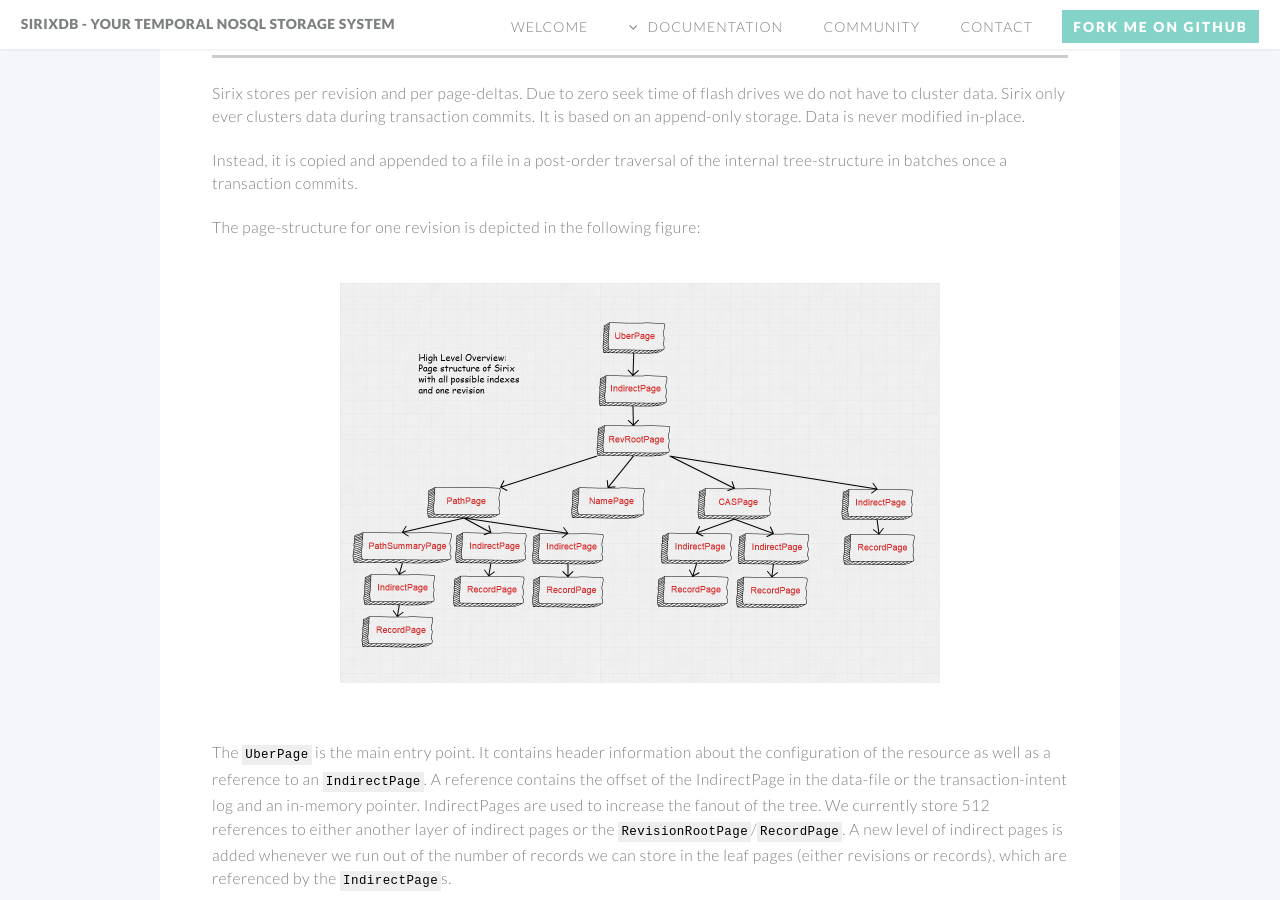
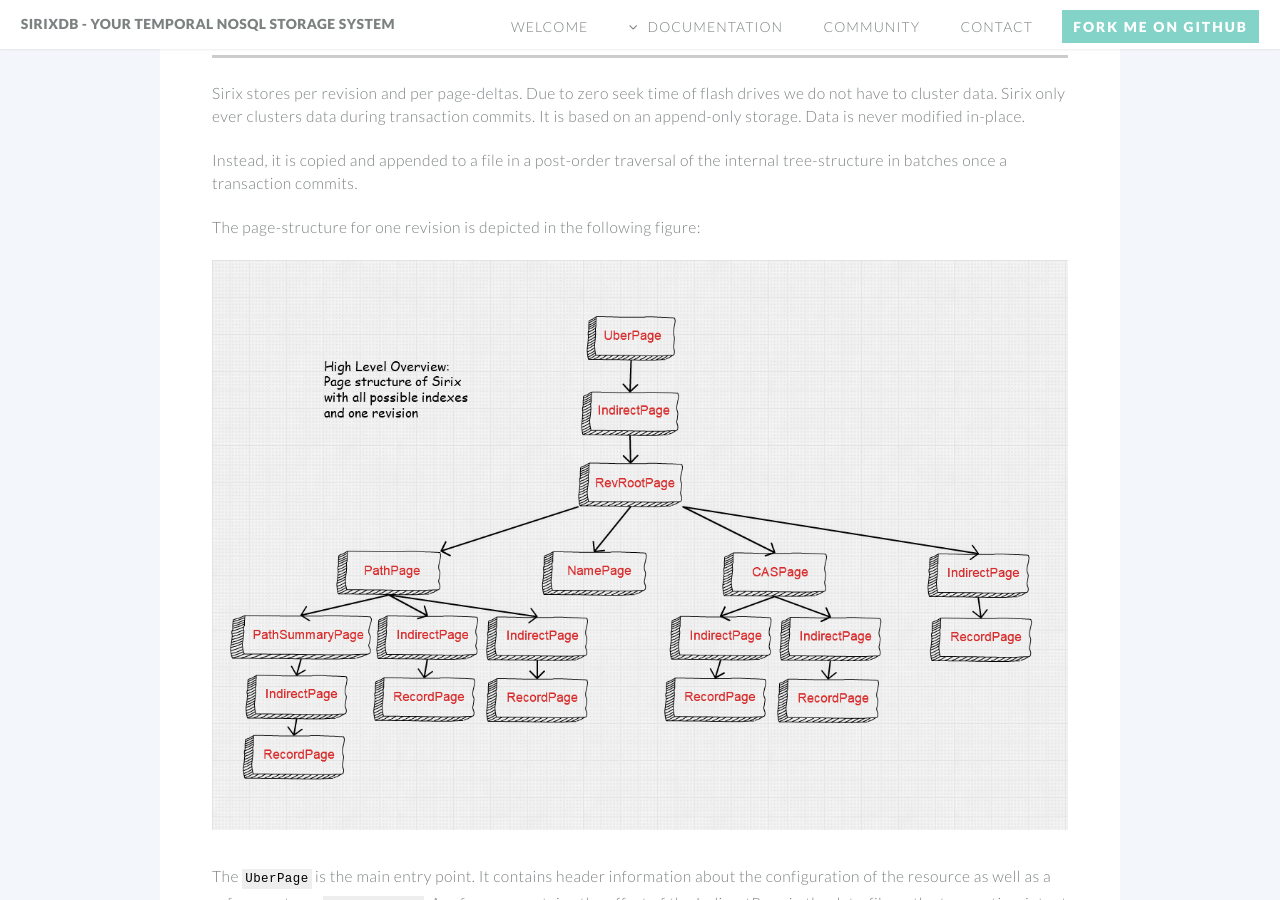
Before and after one commit to sirixdb/sirixdb.github.io, a Jekyll site: the page built from architecture.md, in a window 1280 px wide and 900 px high, scrolled down 1356 px. Built offline with Jekyll 4.4.1, drawn with Linux system fonts in a browser that asks for light colours; our own code applies the rules of GitHub Pages for plain Markdown files.

Commit message:
Update architecture.md

```diff
--- a/architecture.md
+++ b/architecture.md
@@ -31,7 +31,7 @@ Instead, it is copied and appended to a file in a post-order traversal of the in
 The page-structure for one revision is depicted in the following figure:
 
 <div class="img_container">
-![pageStructure](images/pageStructureOneRev.png){: style="max-width: 600px; height: auto; margin: 1.5em"}
+![pageStructure](images/pageStructureOneRev.png){: style="max-width: 100%; height: auto; margin: 0em"}
 </div>
 
 The `UberPage` is the main entry point. It contains header information about the configuration of the resource as well as a reference to an `IndirectPage`. A reference contains the offset of the IndirectPage in the data-file or the transaction-intent log and an in-memory pointer. IndirectPages are used to increase the fanout of the tree. We currently store 512 references to either another layer of indirect pages or the `RevisionRootPage`/`RecordPage`. A new level of indirect pages is added whenever we run out of the number of records we can store in the leaf pages (either revisions or records), which are referenced by the `IndirectPage`s.
@@ -41,5 +41,5 @@ We borrowed the ideas from the filesystem ZFS and hash-array based tries as we a
 
 
 <div class="img_container">
-![pageStructure](images/copy-on-write.png){: style="max-width: 600px; height: auto; margin: 1.5em"}
+![pageStructure](images/copy-on-write.png){: style="max-width: 100%; height: auto; margin: 0em"}
 </div>
```
